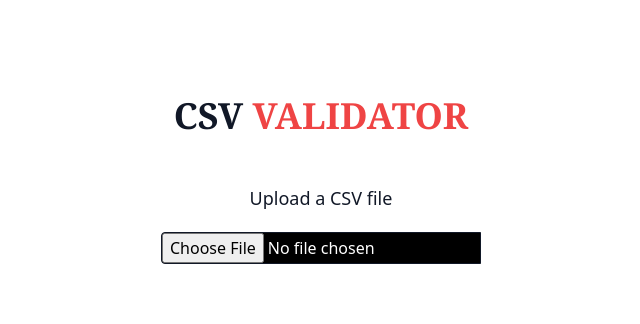
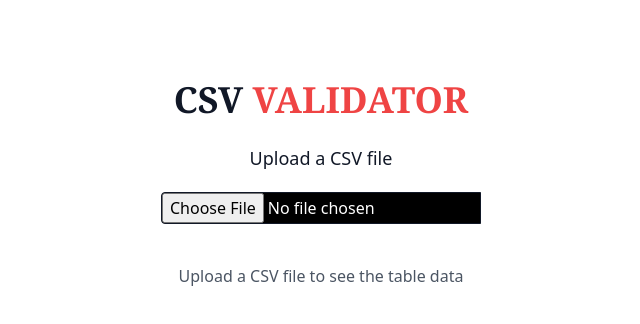
Before and after one commit to Aswin-ER/CSV-VALIDATOR, a Next.js app: page / in a window 1280 px wide. Shown: the top 324 px of the page, without its empty margins (319-959 px from the left). Built offline with nearby package versions, Linux system fonts and the light colour scheme.

Commit message:
UI designed

```diff
--- a/src/components/Datatable.js
+++ b/src/components/Datatable.js
@@ -67,7 +67,7 @@ const Datatable = ({ tableData }) => {
         <>
             {/* Rendering the table */}
             <div className="flex flex-col mx-auto shadow-2xl">
-                <div className="overflow-x-auto sm:-mx-6 lg:-mx-8">
+                <div className="overflow-x-auto mobile:mx-12 lg:-mx-8">
                     <div className="inline-block min-w-full py-2 sm:px-6 lg:px-8">
                         <div className="overflow-hidden">
                             <table className="min-w-full text-center text-sm font-light">
@@ -119,7 +119,7 @@ const Datatable = ({ tableData }) => {
             <div className="mt-10 text-center">
 
                 {/* CSVLink component to create a download link for the CSV file */}
-                <CSVLink data={csvData} filename={'data.csv'} className="btn bg-black p-2 text-white font-medium">
+                <CSVLink data={csvData} filename={'data.csv'} className="btn text-center bg-black p-2 text-white font-medium ">
                     Download CSV
                 </CSVLink>
             </div>
--- a/src/components/FilePicker.js
+++ b/src/components/FilePicker.js
@@ -30,14 +30,14 @@ function FilePicker({ onTableDataChange }) {
 
                 first? <>
                 {/* Label for the file input */}
-                <label className="text-center text-lg font-medium mb-5 text-gray-300 " htmlFor="file_input">Upload a CSV file</label>
+                <label className="text-center lg:text-lg mobile:text-sm lg:mb-5 mobile:mb-2 text-gray-300 " htmlFor="file_input">Upload a CSV file</label>
                 {/* Disabled the input if already table has data*/}
-                <input disabled onChange={handleFileUpload} className=" w-1/4 mb-10 text-center border border-gray-900 rounded-l-full cursor-pointer text-black" id="file_input" type="file" />
+                <input disabled onChange={handleFileUpload} className=" lg:w-1/4 mobile:w-54 mb-10 text-center border border-gray-900 rounded-l-full cursor-pointer text-black" id="file_input" type="file" />
                 </>
                 :
                 <>
-                <label className="text-center text-lg font-medium mb-5 text-gray-900 " htmlFor="file_input">Upload a CSV file</label>
-                <input onChange={handleFileUpload} className="bg-black w-1/4 mb-10 text-center border border-gray-900 rounded-l cursor-pointer text-white" id="file_input" type="file" />
+                <label className="text-center lg:text-lg mobile:text-sm font-medium lg:mb-5 mobile:mb-2 text-gray-900 " htmlFor="file_input">Upload a CSV file</label>
+                <input onChange={handleFileUpload} className="bg-black lg:w-1/4 mobile:w-54 mb-10 text-center border border-gray-900 rounded-l cursor-pointer text-white" id="file_input" type="file" />
                 </>
             }
         </div>
--- a/src/pages/index.js
+++ b/src/pages/index.js
@@ -1,27 +1,36 @@
 import Datatable from '@/components/Datatable';
 import FilePicker from '@/components/FilePicker';
-import React,{ useState } from 'react';
+import React, { useState } from 'react';
 
 export default function Home() {
+  const [tableData, setTableData] = useState();
 
-  const [tableData, setTableData] = useState([]);
-
-  //Receive the parsed table data from the child component and update the state.
+  // Receive the parsed table data from the child component and update the state.
   const handleTableDataChange = (data) => {
     setTableData(data);
   };
 
   return (
-    <React.Fragment >
-      <div className='pt-24 flex justify-center align-middle flex-col'>
-        <h3 className='text-center mb-12 lg:text-4xl  font-serif text-gray-900 font-bold '>CSV <span className='text-red-500'>VALIDATOR</span></h3>
+    <React.Fragment>
+      <div className="w-full lg:pt-20 mobile:pt-14 tablet:pt-18 flex justify-center align-middle flex-col">
+        <h3 className="text-center lg:mb-6 mobile:mb-4 lg:text-4xl mobile:text-2xl tablet:text-4xl font-serif text-gray-900 font-bold">
+          CSV <span className="text-red-500">VALIDATOR</span>
+        </h3>
 
-      {/* Render the FilePicker component with the 'handleTableDataChange' callback passed as a prop */}
-      <FilePicker onTableDataChange={handleTableDataChange}/>
+        {/* Render the FilePicker component with the 'handleTableDataChange' callback passed as a prop */}
+        <FilePicker onTableDataChange={handleTableDataChange} />
 
-      {/* Conditional rendering: Display the DataTable component if 'tableData' is not empty */}
-      {tableData.length > 0 && <Datatable tableData={tableData}/>}
+        {/* Use conditional rendering and flex properties to show content based on 'tableData' */}
+        {tableData ? (
+           <div className="w-full lg:w-8/12" style={{ margin: '0 auto' }}>
+            <Datatable tableData={tableData} />
+          </div>
+        ) : (
+          <div style={{ flex: 1 }}>
+            <p className="text-center text-gray-600">Upload a CSV file to see the table data</p>
+          </div>
+        )}
       </div>
     </React.Fragment>
-  )
+  );
 }
```
